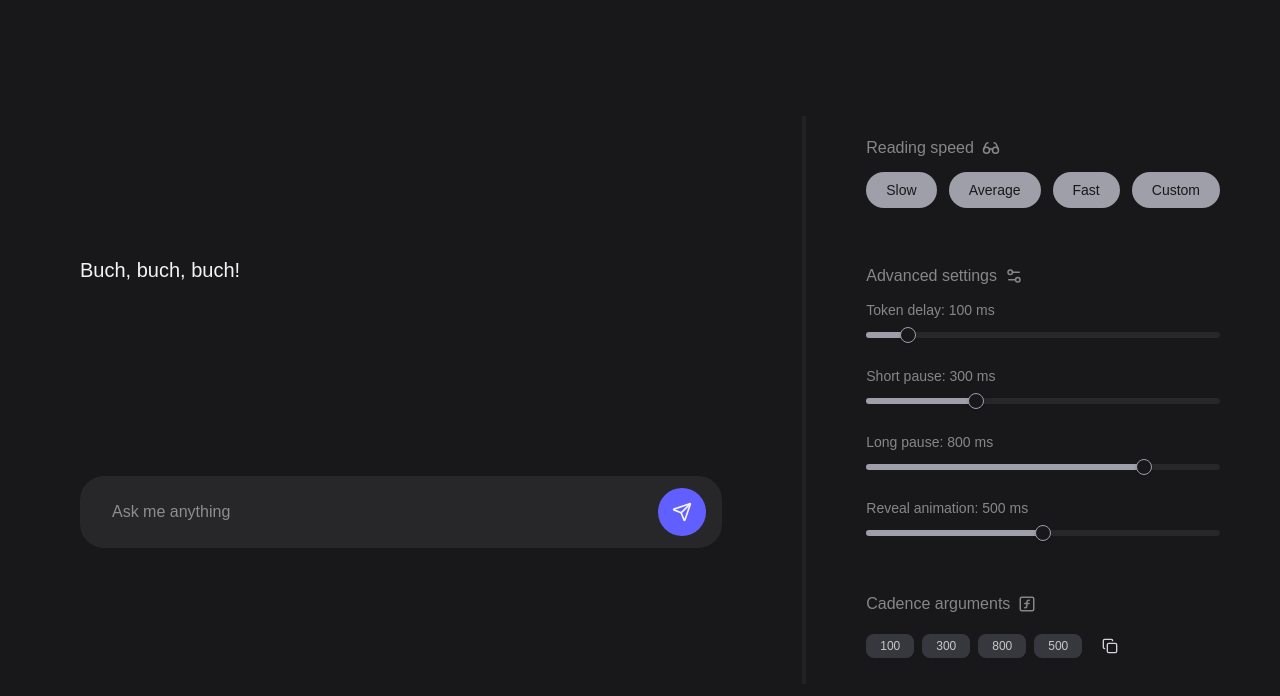
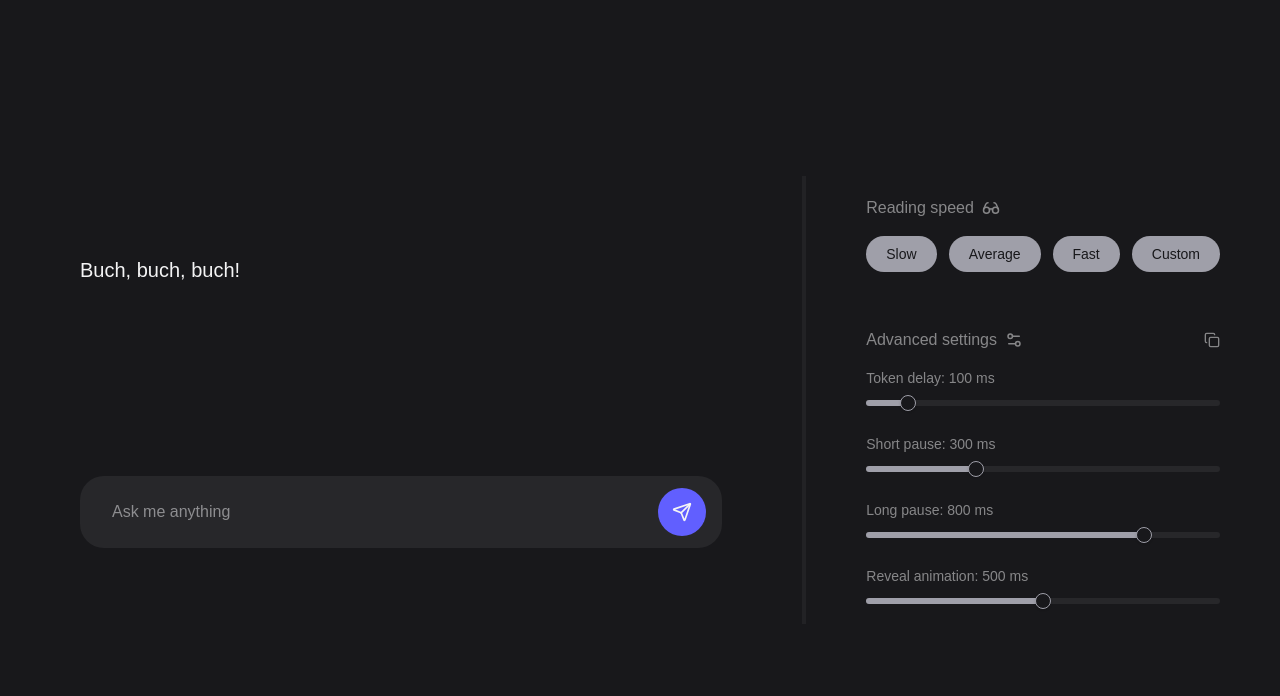
Before and after one commit to sutigit/stream-cadence, a Next.js app in the folder apps/web/: page / in a window 1280 px wide. Shown: the top 696 px of the page. Built offline with nearby package versions, Linux system fonts and the light colour scheme; a web font is replaced by a local one.

Commit message:
update ui

```diff
--- a/apps/web/app/page.tsx
+++ b/apps/web/app/page.tsx
@@ -113,7 +113,7 @@ export default function Home() {
         <section className="border-l-4 border-zinc-800/70 py-5 px-15 flex flex-col gap-14">
 
           <div>
-            <p className="mb-3 opacity-50 flex items-center gap-2">
+            <p className="mb-4 opacity-50 flex items-center gap-2">
               Reading speed
               <Glasses size={18} />
             </p>
@@ -126,10 +126,9 @@ export default function Home() {
           </div>
 
           <div>
-            <p className="mb-3 opacity-50 flex items-center gap-2">
-              Advanced settings
-              <Settings2 size={18} />
-            </p>
+            <div className="flex justify-between items-center">
+              <p className="mb-4 opacity-50 flex items-center gap-2 w-full">Advanced settings<Settings2 size={18} /><Copy className="cursor-pointer ml-auto" size={16} /></p>
+            </div>
             <div className="flex flex-col gap-7 w-full">
               <div>
                 <p className="opacity-50 mb-3 text-sm">Token delay: {tokenDelay} ms</p>
@@ -149,20 +148,6 @@ export default function Home() {
               </div>
             </div>
           </div>
-
-          <div>
-            <p className="mb-3 opacity-50 flex items-center gap-2">
-              Cadence arguments
-              <SquareFunction size={18} />
-            </p>
-            <div className="flex items-center gap-2">
-              <p className="w-12 text-center py-1 rounded-md text-xs bg-zinc-700 opacity-80">{tokenDelay}</p>
-              <p className="w-12 text-center py-1 rounded-md text-xs bg-zinc-700 opacity-80">{shortPause}</p>
-              <p className="w-12 text-center py-1 rounded-md text-xs bg-zinc-700 opacity-80">{longPause}</p>
-              <p className="w-12 text-center py-1 rounded-md text-xs bg-zinc-700 opacity-80">{revealAnimation}</p>
-              <Button variant="ghost" className="text-zinc-300 rounded-full cursor-pointer"><Copy /></Button>
-            </div>
-          </div>
         </section>
       </aside>
     </main>
```
